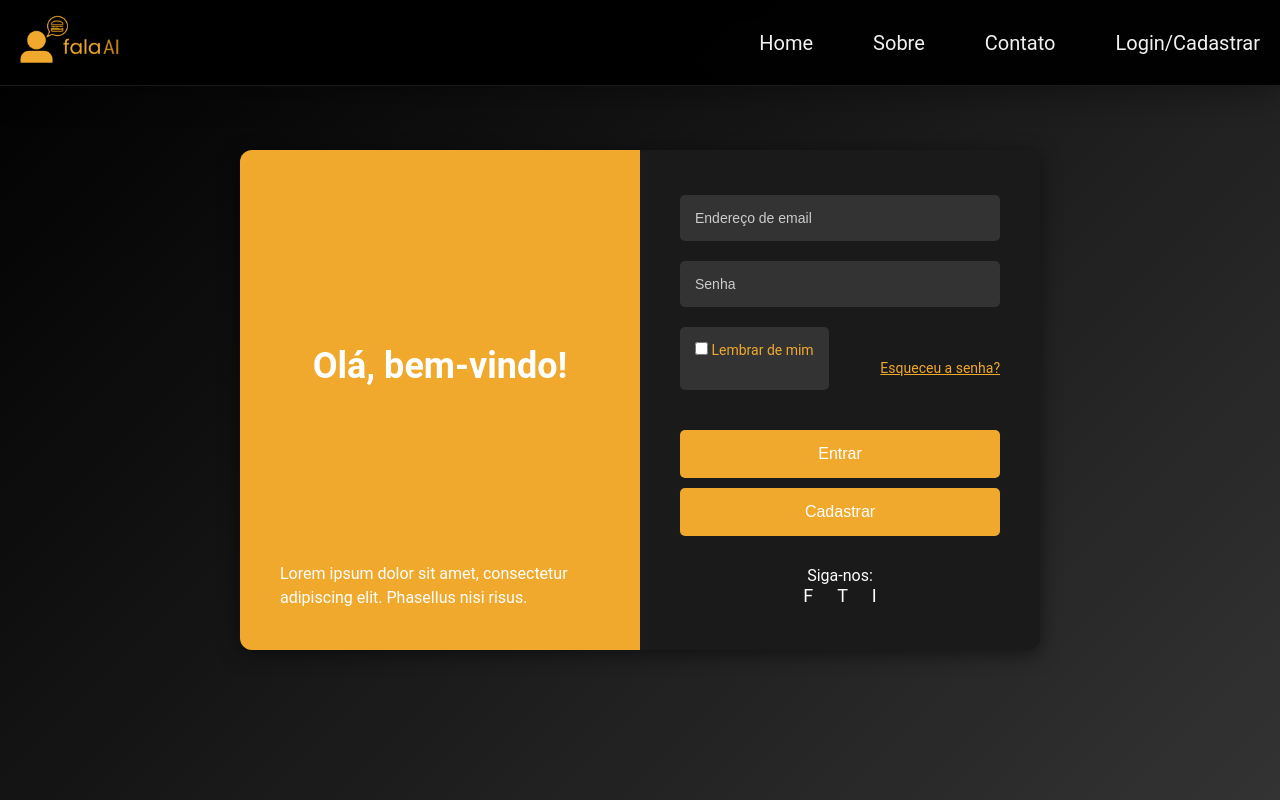
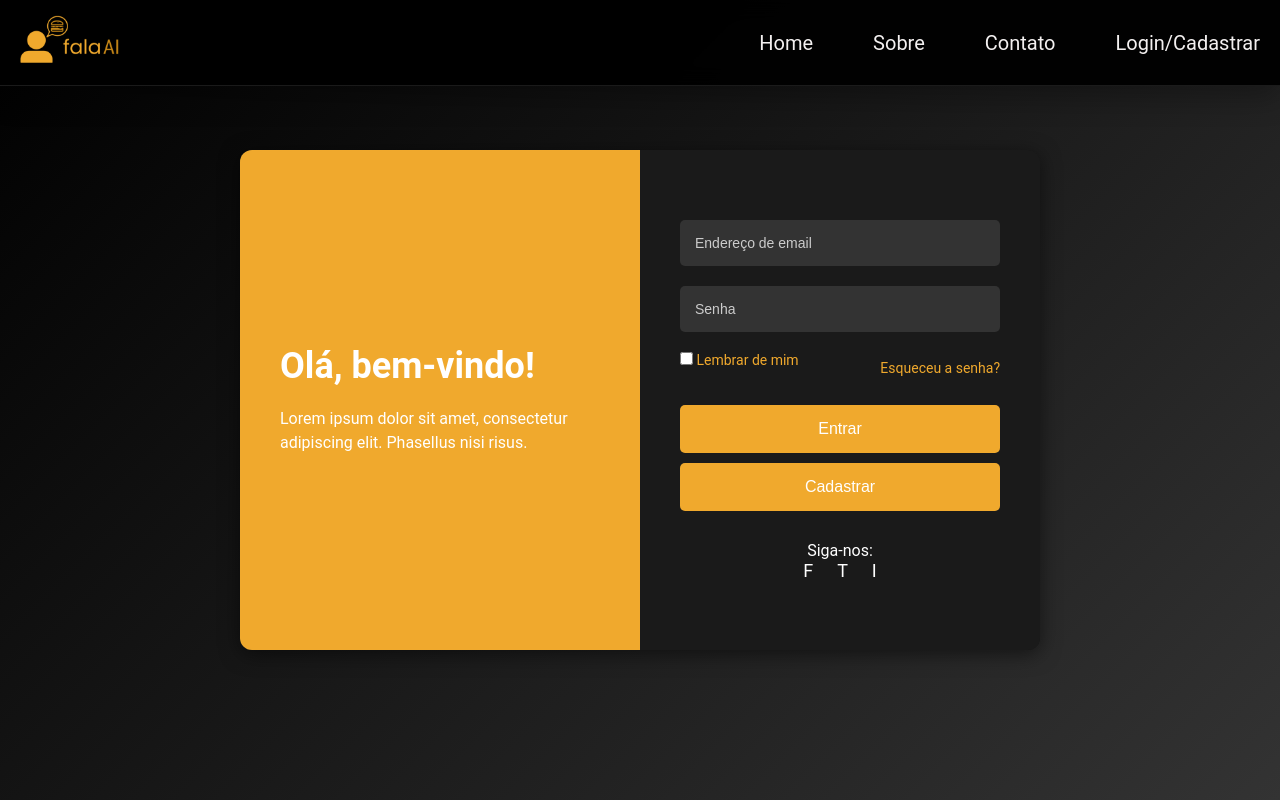
Before and after one commit to PalavroDev/fala.ai, a PHP site: page /login.html in a window 1280 px wide. Run offline with PHP 8.4, Linux system fonts and the light colour scheme.

Commit message:
Mudanças na tela de login e principal
mais campos em tela de login, e mais conteudo na index

```diff
--- a/css/main.css
+++ b/css/main.css
@@ -9,7 +9,28 @@ html{
 }
 
 
+h1,h2,h3,p{
+  color: white;
+}
+
+section{
+  display: flex;
+  flex-direction: column;
+  gap: 20px;
+}
+
 body {
+  font-family: roboto;
+  background: linear-gradient(135deg, #000000, #333333);
+  background-size: cover;
+  background-position: center;
+  height: 100vh;
+  align-items: center;
+  justify-content: center;
+  perspective: 1000px;
+}
+
+body.login {
   font-family: roboto;
   background: linear-gradient(135deg, #000000, #333333);
   background-size: cover;
@@ -35,19 +56,6 @@ body {
   top: 0;
 }
 
-h1{
-  color: white;
-  width: 100%;
-  height: 100vh;
-  display: flex;
-  justify-content: center;
-  align-items: center;
-  flex-direction: column;
-}
-
-p {
-  color: white;
-}
 
 nav{
   background: rgba(0,0,0,0.95);
@@ -91,12 +99,12 @@ nav{
   left: 0;
   width: 0;
   height: 2px;
-  background: #a14508;
+  background: #f0a92d;
   transition: width 0.3s ease;
 }
 
 .nav-links a:hover {
-  color: #a14508;
+  color: #f0a92d;
 }
 
 .nav-links a:hover::after {
@@ -197,7 +205,11 @@ nav{
   font-size: 14px;
 }
 
-.right-side label {
+.right-side input::placeholder {
+  color: #ccc;
+}
+
+.sexo {
   background: #333;
   border: none;
   margin-bottom: 20px;
@@ -205,18 +217,6 @@ nav{
   border-radius: 5px;
   color: #ccc;
   font-size: 14px;
-}
-
-.right-side select {
-  background: #333;
-  border: none;
-  width: 300px;
-  color:  #ccc;
-  font-size: 14px;
-}
-
-.right-side input::placeholder {
-  color: #ccc;
 }
 
 .right-side .options {
@@ -240,6 +240,10 @@ nav{
 
 .right-side button:hover {
   background-color: #f0a92d;
+}
+
+.link{
+  text-decoration: none;
 }
 
 .social-login {
--- a/js/script.js
+++ b/js/script.js
@@ -13,3 +13,15 @@
     function limparCampos() {
       document.getElementById("signup Form").reset();
   }
+
+  function mostrarTexto(botao) {
+    const texto = document.getElementById("texto");
+
+    if (botao === 1) {
+      texto.innerText = "Garçons anotam pedidos em dispositivos que enviam direto à cozinha. Reduzem erros de anotação e aumentam a velocidade do atendimento.";
+    } else if (botao === 2) {
+      texto.innerText = "Centraliza pedidos, pagamentos, controle de caixa e emissão de notas fiscais. Otimiza o fechamento do dia e reduz falhas humanas.";
+    } else if (botao === 3) {
+      texto.innerText = "Tela na cozinha que exibe os pedidos em tempo real. Elimina o uso de papéis e melhora a organização do preparo.";
+    }
+  }
--- a/login.html
+++ b/login.html
@@ -6,7 +6,7 @@
   <title>Página de Login</title>
   <link rel="stylesheet" href="css/main.css">
 </head>
-<body>
+<body class="login">
 
   <div class="nav-container">
     <nav>
@@ -35,10 +35,10 @@
         <input type="password" placeholder="Senha" required>
         <div class="options">
           <label>
-            <input id="lembrar" type="checkbox">
+            <input type="checkbox">
             <font color= #f0a92d> Lembrar de mim </font>
           </label>
-          <a href="#" style="color:#f0a92d">Esqueceu a senha?</a>
+          <a href="#" class="link" style="color:#f0a92d">Esqueceu a senha?</a>
         </div>
         <button type="submit">Entrar</button>
         <button type="button" id="btCadastro">Cadastrar</button>
@@ -59,19 +59,23 @@
       <p>Junte-se à nossa comunidade hoje e aproveite todos os benefícios que oferecemos.</p>
     </div>
     <div class="right-side">
-      <form id="signupForm" method="post" autocomplete="on">
+      <form id="signupForm">
         <input type="text" placeholder="Nome completo*" required>
-        <input type="email" placeholder="Email*" required>
-        <input type="password" placeholder="Senha*" required>
-        <input type="password" placeholder="Confirmar senha*" required>
+        <input type="text" placeholder="Login*" maxlength="8" required >
+        <input type="email" placeholder="Endereço de email*" required>
+        <input type="tel" placeholder="Telefone*" pattern="([0-9]{2})[0-9]{5}-[0-9]{4}" required>
         <label id="sexo" for="sexo">
-          <select id="sexop" name="sexo" size="1" required>
-            <option value="" disabled selected>Sexo*</option> <!--- faz com que esta opção seja invalida, apenas para indicar que é sexo-->
+          <input type="number" placeholder="CEP*" required>
+          <select class="sexo" id="sexo" name="sexo" size="1" required>
+            <option value="opcao" disabled selected>Sexo*</option>
             <option value="masculino">Masculino</option>
             <option value="feminino">Feminino</option>
             <option value="sem">Prefiro não dizer</option>
           </select>
         </label>
+        <input type="password" placeholder="Senha" required>
+        <input type="password" placeholder="Confirmar senha" required>
+
         <button type="submit">Criar conta</button>
         <button type="button" onclick="limparCampos()">Limpar</button>
         <div class="back-to-login">
```
Also changed, not shown: index.html (+46 -6 lines), css/navbar.css (line endings or trailing spaces), imagens/favicon.ico (added).
